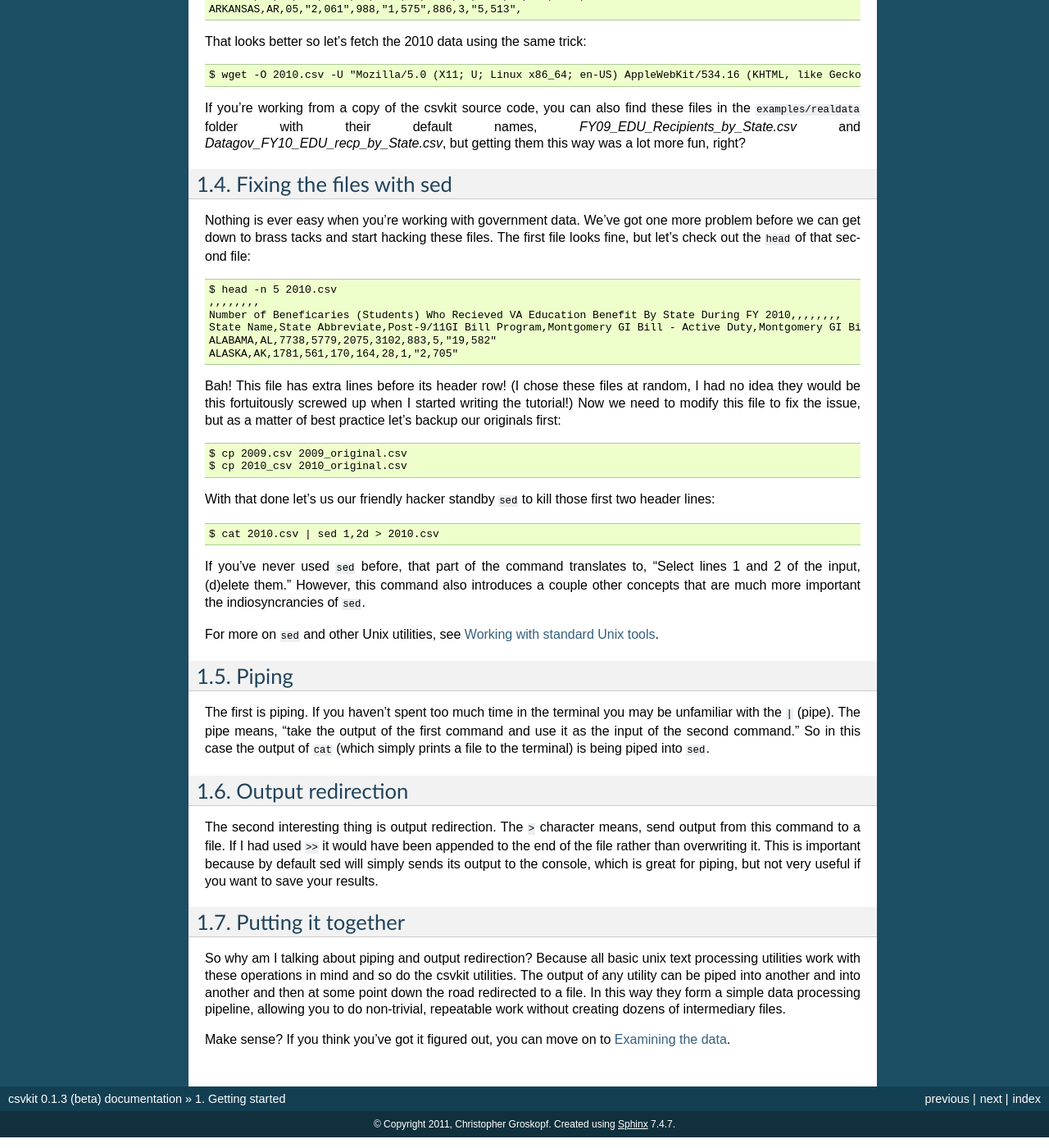
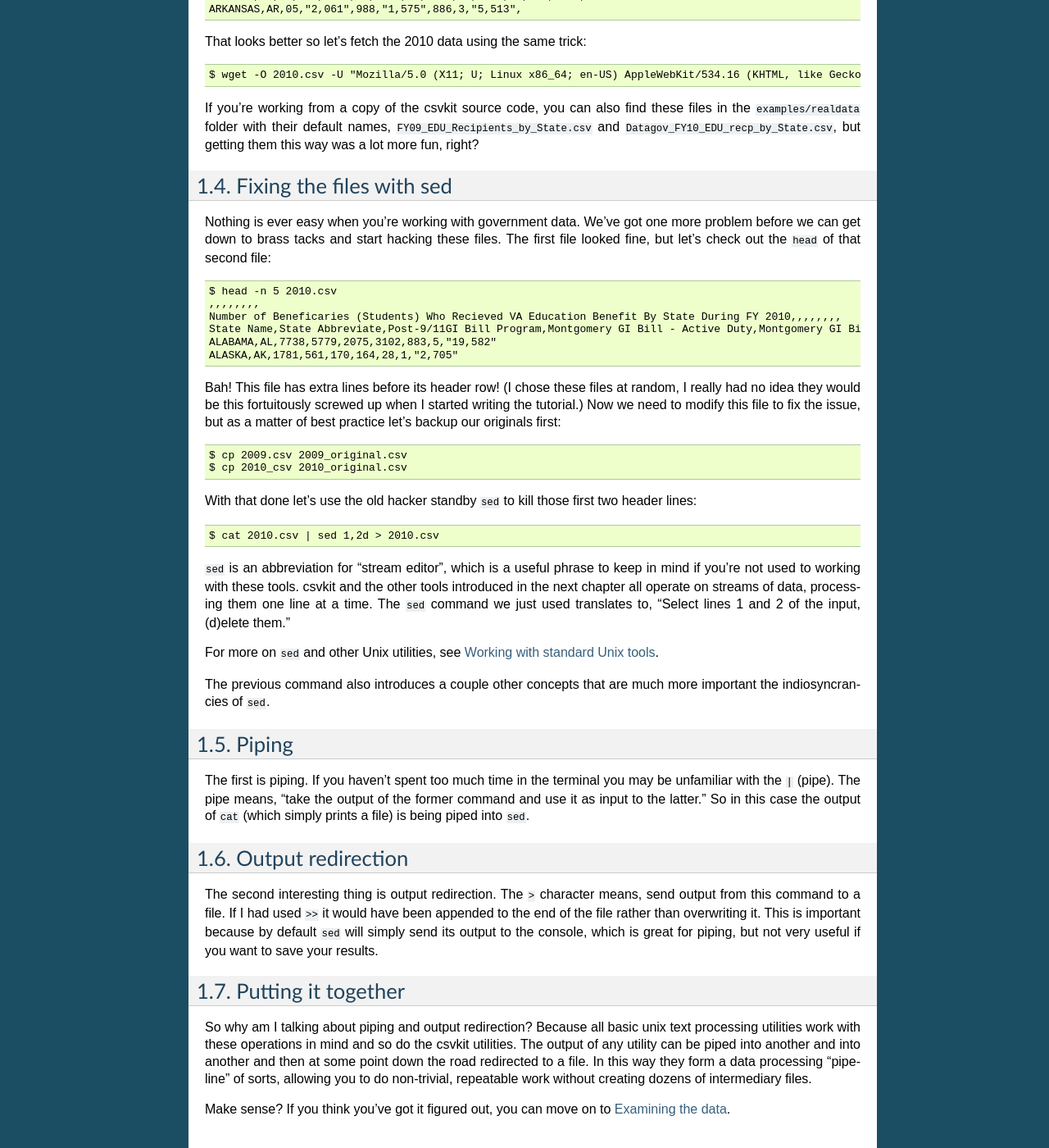
Before and after one commit to wireservice/csvkit, a Sphinx documentation site: the page built from docs/tutorial/getting_started.rst, in a window 1280 px wide and 1400 px high, scrolled down 1071 px. Shown: the whole window at 82% size. Built offline with Sphinx 7.4.7, drawn with Linux system fonts in a browser that asks for light colours; some of the changed text lies outside the part shown.

Commit message:
Tutorial tweaks.

```diff
--- a/docs/tutorial/getting_started.rst
+++ b/docs/tutorial/getting_started.rst
@@ -50,12 +50,12 @@ That looks better so let's fetch the 2010 data using the same trick::
 
     $ wget -O 2010.csv -U "Mozilla/5.0 (X11; U; Linux x86_64; en-US) AppleWebKit/534.16 (KHTML, like Gecko) Chrome/10.0.648.205 Safari/534.16" http://www.data.gov/download/4509/csv
 
-If you're working from a copy of the csvkit source code, you can also find these files in the ``examples/realdata`` folder with their default names, `FY09_EDU_Recipients_by_State.csv` and `Datagov_FY10_EDU_recp_by_State.csv`, but getting them this way was a lot more fun, right?
+If you're working from a copy of the csvkit source code, you can also find these files in the ``examples/realdata`` folder with their default names, ``FY09_EDU_Recipients_by_State.csv`` and ``Datagov_FY10_EDU_recp_by_State.csv``, but getting them this way was a lot more fun, right?
 
 Fixing the files with sed
 =========================
 
-Nothing is ever easy when you're working with government data. We've got one more problem before we can get down to brass tacks and start hacking these files. The first file looks fine, but let's check out the ``head`` of that second file::
+Nothing is ever easy when you're working with government data. We've got one more problem before we can get down to brass tacks and start hacking these files. The first file looked fine, but let's check out the ``head`` of that second file::
 
     $ head -n 5 2010.csv
     ,,,,,,,,
@@ -64,32 +64,34 @@ Nothing is ever easy when you're working with government data. We've got one mor
     ALABAMA,AL,7738,5779,2075,3102,883,5,"19,582"
     ALASKA,AK,1781,561,170,164,28,1,"2,705"
 
-Bah! This file has extra lines before its header row! (I chose these files at random, I had no idea they would be this fortuitously screwed up when I started writing the tutorial!) Now we need to modify this file to fix the issue, but as a matter of best practice let's backup our originals first::
+Bah! This file has extra lines before its header row! (I chose these files at random, I really had no idea they would be this fortuitously screwed up when I started writing the tutorial.) Now we need to modify this file to fix the issue, but as a matter of best practice let's backup our originals first::
 
     $ cp 2009.csv 2009_original.csv
     $ cp 2010_csv 2010_original.csv
 
-With that done let's us our friendly hacker standby ``sed`` to kill those first two header lines::
+With that done let's use the old hacker standby ``sed`` to kill those first two header lines::
 
     $ cat 2010.csv | sed 1,2d > 2010.csv
 
-If you've never used ``sed`` before, that part of the command translates to, "Select lines 1 and 2 of the input, (d)elete them." However, this command also introduces a couple other concepts that are much more important the indiosyncrancies of ``sed``.
+``sed`` is an abbreviation for "stream editor", which is a useful phrase to keep in mind if you're not used to working with these tools. csvkit and the other tools introduced in the next chapter all operate on streams of data, processing them one line at a time. The ``sed`` command we just used translates to, "Select lines 1 and 2 of the input, (d)elete them."
 
 For more on ``sed`` and other Unix utilities, see :doc:`/scripts/unix_tools`.
+
+The previous command also introduces a couple other concepts that are much more important the indiosyncrancies of ``sed``.
 
 Piping
 ======
 
-The first is piping. If you haven't spent too much time in the terminal you may be unfamiliar with the ``|`` (pipe). The pipe means, "take the output of the first command and use it as the input of the second command." So in this case the output of ``cat`` (which simply prints a file to the terminal) is being piped into ``sed``.
+The first is piping. If you haven't spent too much time in the terminal you may be unfamiliar with the ``|`` (pipe). The pipe means, "take the output of the former command and use it as input to the latter." So in this case the output of ``cat`` (which simply prints a file) is being piped into ``sed``.
 
 Output redirection
 ==================
 
-The second interesting thing is output redirection. The ``>`` character means, send output from this command to a file. If I had used ``>>`` it would have been appended to the end of the file rather than overwriting it. This is important because by default sed will simply sends its output to the console, which is great for piping, but not very useful if you want to save your results.
+The second interesting thing is output redirection. The ``>`` character means, send output from this command to a file. If I had used ``>>`` it would have been appended to the end of the file rather than overwriting it. This is important because by default ``sed`` will simply send its output to the console, which is great for piping, but not very useful if you want to save your results.
 
 Putting it together
 ===================
 
-So why am I talking about piping and output redirection? Because all basic unix text processing utilities work with these operations in mind and so do the csvkit utilities. The output of any utility can be piped into another and into another and then at some point down the road redirected to a file. In this way they form a simple data processing pipeline, allowing you to do non-trivial, repeatable work without creating dozens of intermediary files.
+So why am I talking about piping and output redirection? Because all basic unix text processing utilities work with these operations in mind and so do the csvkit utilities. The output of any utility can be piped into another and into another and then at some point down the road redirected to a file. In this way they form a data processing "pipeline" of sorts, allowing you to do non-trivial, repeatable work without creating dozens of intermediary files.
 
 Make sense? If you think you've got it figured out, you can move on to :doc:`examining_the_data`.
```
Also changed, not shown: other parts of docs/tutorial/getting_started.rst (+1 -1 lines), docs/tutorial/examining_the_data.rst (+7 -7 lines).
